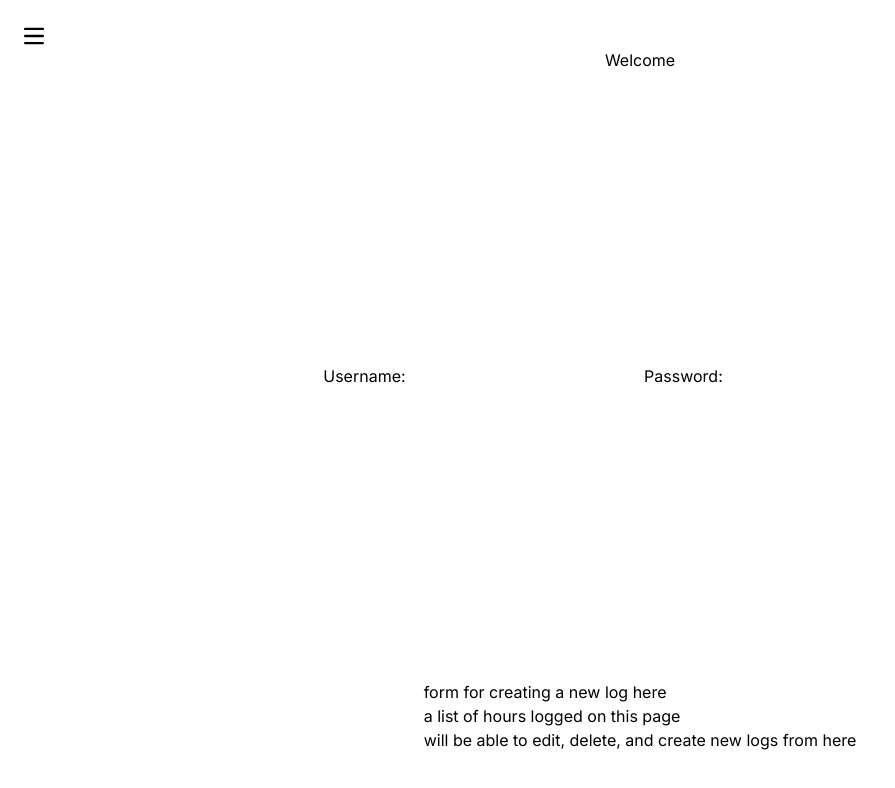
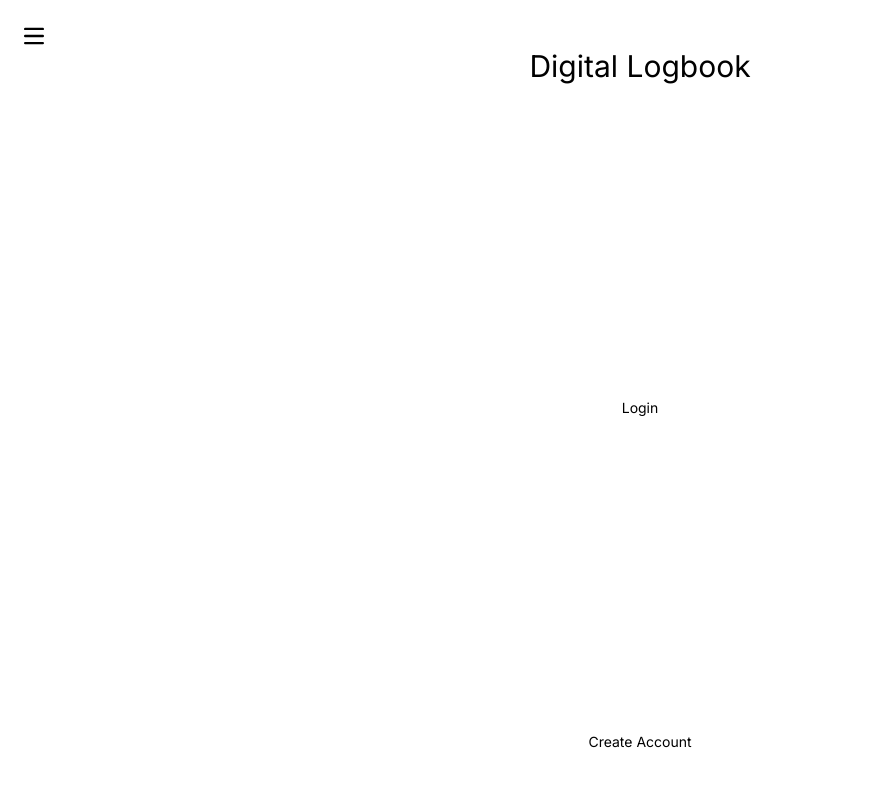
Before and after one commit to JordanTaylorJ/flask_react_app, a Next.js app in the folder client/: page / in a window 1280 px wide. Shown: the top 788 px of the page, without its empty margins (0-895 px from the left). Built offline with nearby package versions, Linux system fonts and the light colour scheme.

Commit message:
create component and directory for create account component, remove the components not wanted on the home page from app/page, create links for login and create account components on home page, update imports, add conditional rendering for user logged in/out, update logs page to add padding

```diff
--- /dev/null
+++ b/client/src/app/createaccount/page.jsx
@@ -0,0 +1,11 @@
+const CreateAccount = () => {
+    return(
+        <main className='p-24'>
+        <h1>form to create new user account here</h1>
+        <p>Required: first name, last name, email, password, password confirmation</p>
+        <p>Optional: ? </p>
+        </main>
+    )
+}
+
+export default CreateAccount;
--- a/client/src/app/logs/page.js
+++ b/client/src/app/logs/page.js
@@ -1,10 +1,10 @@
-import NewLog from "@/app/NewLog";
+import NewLog from "../NewLog";
 
 const Logs = () => {
 
     return(
 
-        <main>
+        <main className='p-24'>
         <NewLog/>
         <h1>a list of hours logged on this page </h1>
         <p>will be able to edit, delete, and create new logs from here</p>
--- a/client/src/app/page.js
+++ b/client/src/app/page.js
@@ -1,13 +1,23 @@
-import Login from "./login/page"
-import Navbar from "./components/Navbar"
-import Logs from "./logs/page"
+import Link from "next/link"
 
 export default function Home() {
+
+  let user = false
+
+
   return (
     <main className="flex min-h-screen flex-col items-center justify-between p-12">
-      <p>Welcome</p>
-      <Login/>
-      <Logs/>
+      {user
+      ?
+        <h1>Welcome User</h1>
+      :
+        <>
+          <h1 className='text-3xl'>Digital Logbook</h1>
+          <Link className='text-sm' href='/login'>Login</Link>
+          <Link className='text-sm' href='/createaccount'>Create Account</Link>
+        </>
+      }
+
     </main>
   )
 }
```
